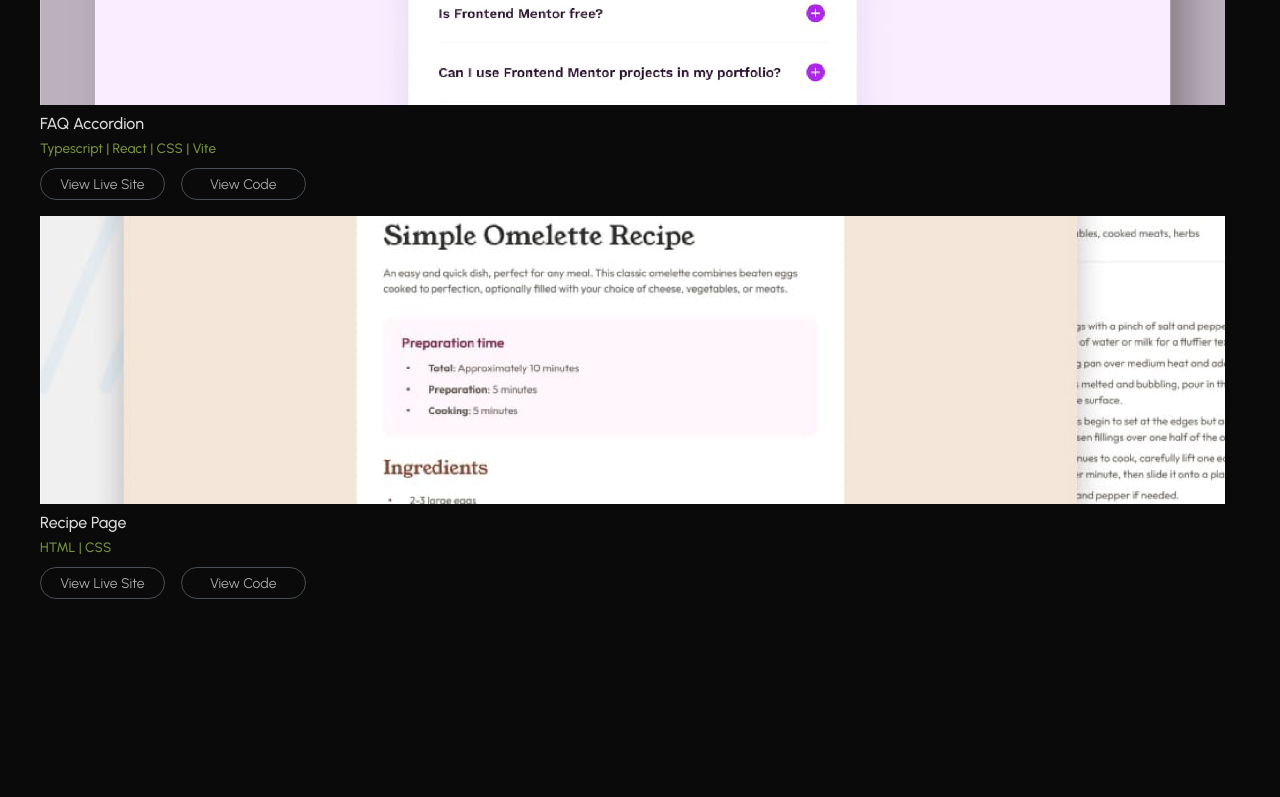
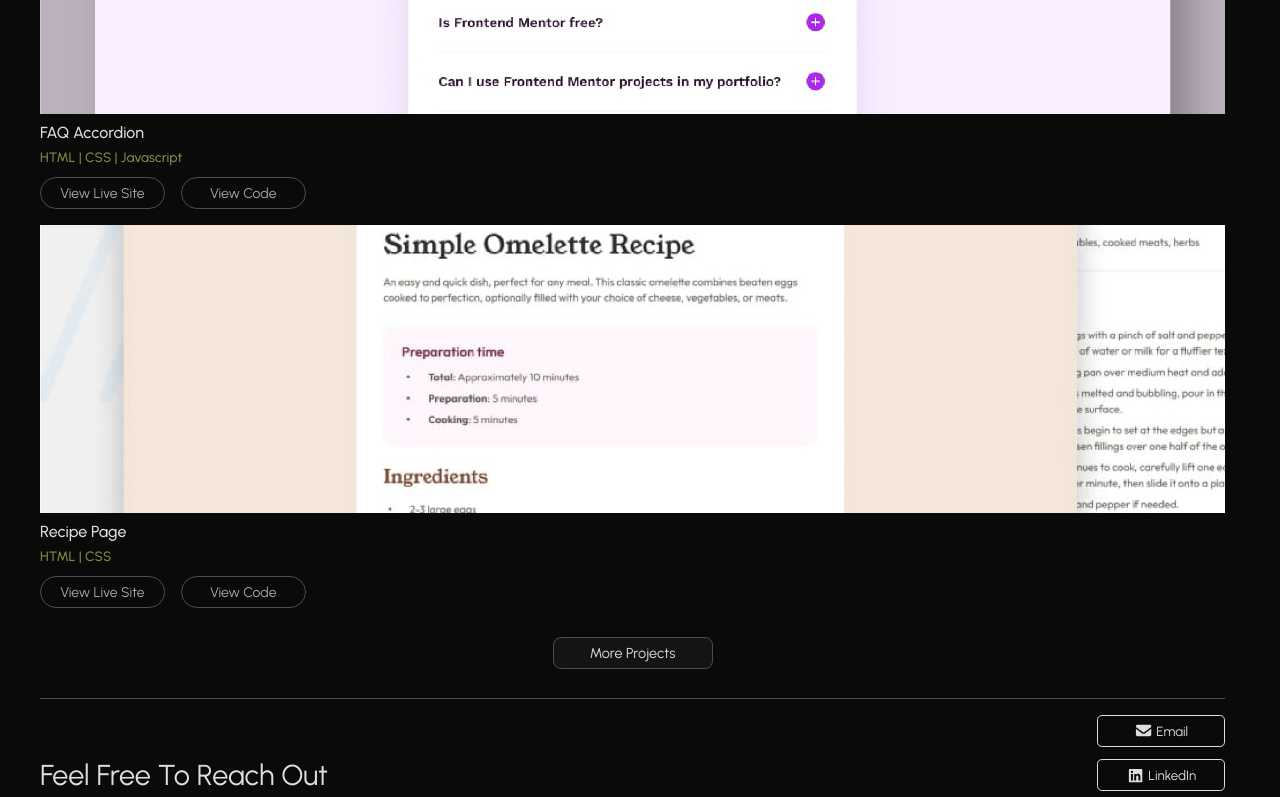
Before and after one commit to SubagaS/Personal-Website, a React (Vite) app: page /Projects in a window 1280 px wide. Shown: the part 2000-2797 px from the top of the page. Before the commit the page ends 2649 px from the top, so only its background shows below. Built offline with nearby package versions, Linux system fonts and the light colour scheme.

Commit message:
Add more projects

```diff
--- a/src/App.tsx
+++ b/src/App.tsx
@@ -1,16 +1,16 @@
 import './App.css';
 import Home from './Pages/Home/Home';
 import Projects from './Pages/Projects/Projects';
-
+import ScrollToTop from './Components/ScrollToTop/scrollToTop';
 import { Route, Routes } from 'react-router-dom';
 
 function App() {
   return (
     <>
+      <ScrollToTop />
       <Routes>
         <Route path="/" element={<Home />} />
         <Route path="/Projects" element={<Projects />} />
-
       </Routes>
     </>
   );
--- a/src/Components/HamburgerMenu/hambugerMenu.tsx
+++ b/src/Components/HamburgerMenu/hambugerMenu.tsx
@@ -57,7 +57,7 @@ function HamburgerMenu(): JSX.Element {
               </li>
               <li>
                 <a href="#" onClick={() => setOpen(false)}>
-                  Graphic Design/Art
+                  Design & Art
                 </a>
               </li>
             </ul>
--- /dev/null
+++ b/src/Components/ScrollToTop/scrollToTop.tsx
@@ -0,0 +1,14 @@
+import { useEffect } from 'react';
+import { useLocation } from 'react-router-dom';
+
+function ScrollToTop() {
+  const { pathname } = useLocation();
+  useEffect(() => {
+    window.scroll({
+      top: 0,
+      behavior: 'instant',
+    });
+  }, [pathname]);
+  return null;
+}
+export default ScrollToTop;
--- a/src/Pages/Projects/Projects.tsx
+++ b/src/Pages/Projects/Projects.tsx
@@ -1,4 +1,5 @@
 import Header from '../../sections/Header/header';
+import Footer from '../../sections/Footer/footer';
 import HorizontalRule from '../../Components/HorizontalRule/horizontalRule';
 import Card from '../../Components/Card/cardProject';
 import styles from './styles.module.css';
@@ -8,7 +9,9 @@ function Projects() {
     <>
       <Header />
       <main className={styles.mainProjectContainer}>
-        <h2>Showcasing my talent and Passion</h2>
+        <h2 className={styles.projectIntro}>
+          Showcasing my <span>talent</span> and <span>passion</span>
+        </h2>
         <HorizontalRule />
         <div className={styles.projectContainer}>
           <Card
@@ -37,14 +40,14 @@ function Projects() {
             siteLink="https://subagas.github.io/Frontend-mentor/Newbie/interactive-rating-component/"
             codeLink="https://github.com/SubagaS/Interactive-rating-component"
             projectTitle="Interactive Rating Component"
-            stackUsed="Typescript | React | CSS | Vite"
+            stackUsed="HTML | CSS | Javascript"
           />
           <Card
             thumbnailSrc="/src/assets/images/FAQ-accordion-component.jpg"
             siteLink="https://subagas.github.io/Frontend-mentor/Newbie/faq-accordion/"
             codeLink="https://github.com/SubagaS/FAQ-accordion"
             projectTitle="FAQ Accordion"
-            stackUsed="Typescript | React | CSS | Vite"
+            stackUsed="HTML | CSS | Javascript"
           />
           <Card
             thumbnailSrc="/src/assets/images/Recipe-page-thumbnail.jpg"
@@ -53,7 +56,16 @@ function Projects() {
             projectTitle="Recipe Page"
             stackUsed="HTML | CSS"
           />
+          <a
+            href="https://www.frontendmentor.io/profile/SubagaS"
+            className={styles.moreProjects}
+            target="_blank"
+          >
+            <button className={styles.moreProjectsBtn}>More Projects</button>
+          </a>
+          <HorizontalRule />
         </div>
+        <Footer />
       </main>
     </>
   );
--- a/src/Pages/Projects/styles.module.css
+++ b/src/Pages/Projects/styles.module.css
@@ -1,12 +1,33 @@
 .mainProjectContainer {
   padding-top: 9rem;
-  h2 {
+  .projectIntro {
     margin-bottom: 1rem;
+    font-size: 2rem;
+    font-weight: 700;
+    color: var(--lightGrey);
+    span {
+      color: var(--white);
+    }
   }
 }
 .projectContainer {
-  margin-top: 2rem;
+  margin: 2rem 0 1rem 0;
   display: grid;
   grid-template-columns: auto;
   gap: 1rem;
 }
+.moreProjects{
+  display:flex;
+  justify-content: center;
+  margin: 0.8rem 0;
+}
+.moreProjectsBtn{
+  width: 10rem;
+  height: 2rem;
+  font-family: inherit;
+  font-size: 0.9rem;
+  background-color: #141414;
+  border: 1px solid var(--darkGrey);
+  border-radius: 0.5rem;
+  color: var(--white);
+}
--- a/src/sections/Footer/styles.module.css
+++ b/src/sections/Footer/styles.module.css
@@ -6,6 +6,7 @@
   h2 {
     font-weight: 400;
     font-size: 1.8rem;
+    color: var(--white);
   }
 }
 .linkBtnContainer {
@@ -50,7 +51,7 @@
   align-items: center;
   justify-content: space-between;
   margin-top: 1rem;
-  p{
+  p {
     font-size: 0.75rem;
   }
 }
--- a/src/sections/MyProjects/styles.module.css
+++ b/src/sections/MyProjects/styles.module.css
@@ -1,8 +1,6 @@
 .projectTitle {
   margin: 1rem 0;
-  text-transform: uppercase;
-  font-size: 1.1rem;
-  font-weight: 600;
+  font-weight: 400;
   color: var(--lightGrey);
 }
 .aboutProject {
--- a/src/sections/MySkills/mySkills.tsx
+++ b/src/sections/MySkills/mySkills.tsx
@@ -4,7 +4,7 @@ import AccordionSkill from '../../Components/AccordionSkill/accordion';
 function MySkills() {
   return (
     <>
-      <h3 className={styles.skillSectionTitle}>What Do I Do And How?</h3>
+      <h3 className={styles.skillSectionTitle}>What I can do for you?</h3>
       <p className={styles.skillSectionPara}>
         I love to craft functional solutions for unique problems. These are some
         skills I've picked up over my career.
--- a/src/sections/MySkills/styles.module.css
+++ b/src/sections/MySkills/styles.module.css
@@ -1,5 +1,7 @@
 .skillSectionTitle {
   margin: 0.8rem 0;
+  font-weight: 400;
+  color: var(--lightGrey);
 }
 .skillSectionPara {
   margin-bottom: 0.8rem;
@@ -8,7 +10,7 @@
   display: flex;
   align-items: center;
   justify-content: space-between;
-  margin: 1rem  0;
+  margin: 1rem 0;
   .accSkillTitle {
     font-size: 1rem;
   }
@@ -19,7 +21,6 @@
   .addIcon {
     width: 1rem;
     height: 1rem;
-
   }
 }
 
```
